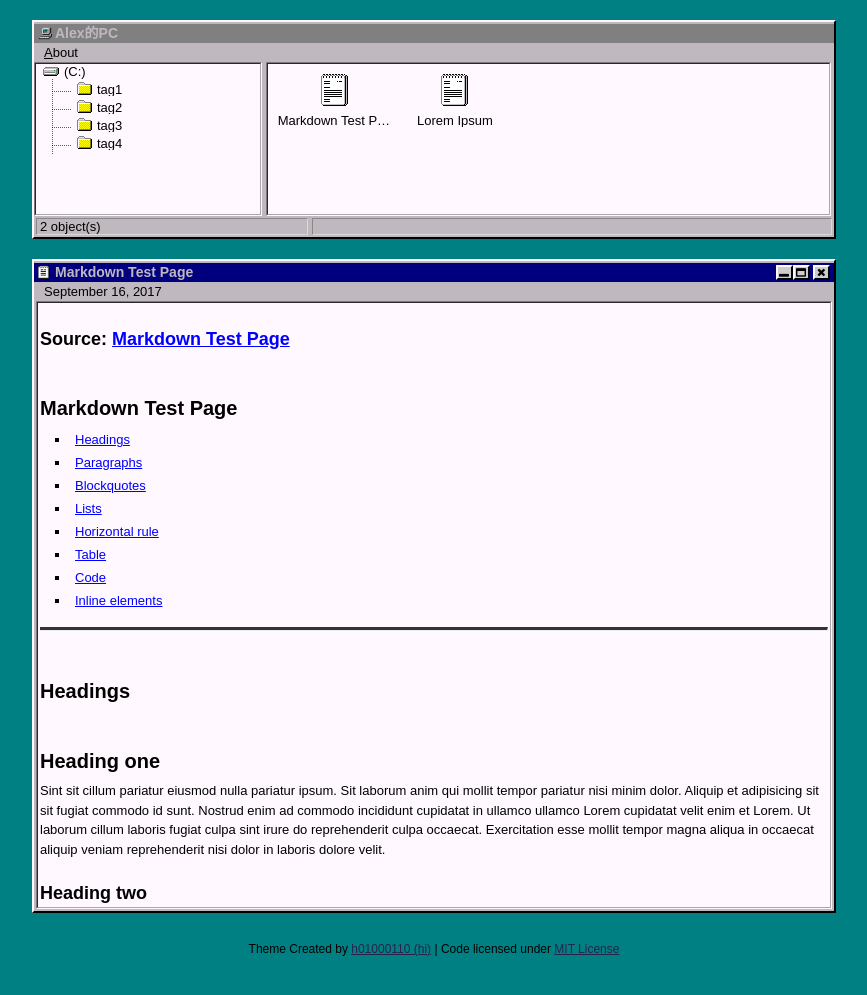
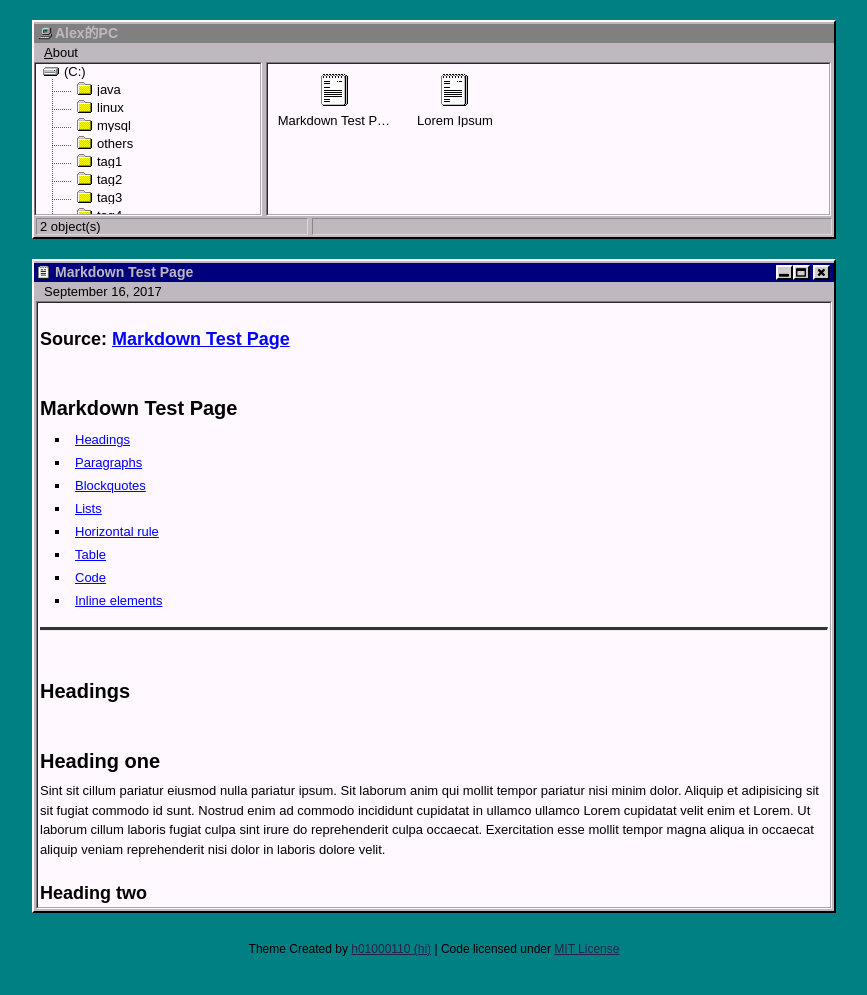
Before and after one commit to lbwdada/lbwdada.github.io, a Jekyll site: the page built from _posts/2017-09-16-markdown-test-page.md, in a window 1280 px wide. Shown: the top 995 px of the page, without its empty margins (206-1073 px from the left). Built offline with Jekyll 4.4.1, drawn with Linux system fonts in a browser that asks for light colours.

Commit message:
修改tags

```diff
--- a/_posts/2017-09-16-markdown-test-page.md
+++ b/_posts/2017-09-16-markdown-test-page.md
@@ -1,7 +1,7 @@
 ---
 layout: default
 title: "Markdown Test Page"
-tags: tag1 tag3
+tags: java mysql linux others
 ---
 
 ## Source: [Markdown Test Page](https://github.com/fullpipe/markdown-test-page)
--- a/tags/tag1.html
+++ b/tags/java.html
@@ -1,5 +1,5 @@
 ---
 layout: tag
 tag: Java
-permalink: /tag/tag1/
+permalink: /tag/java/
 ---
--- a/tags/tag2.html
+++ b/tags/linux.html
@@ -1,5 +1,5 @@
 ---
 layout: tag
-tag: MySQL
-permalink: /tag/tag2/
+tag: Linux
+permalink: /tag/linux/
 ---
--- a/tags/tag3.html
+++ b/tags/mysql.html
@@ -1,5 +1,5 @@
 ---
 layout: tag
-tag: Linux
-permalink: /tag/tag3/
+tag: MySQL
+permalink: /tag/mysql/
 ---
--- a/tags/tag4.html
+++ b/tags/others.html
@@ -1,5 +1,5 @@
 ---
 layout: tag
 tag: 其他
-permalink: /tag/tag4/
+permalink: /tag/others/
 ---
```
